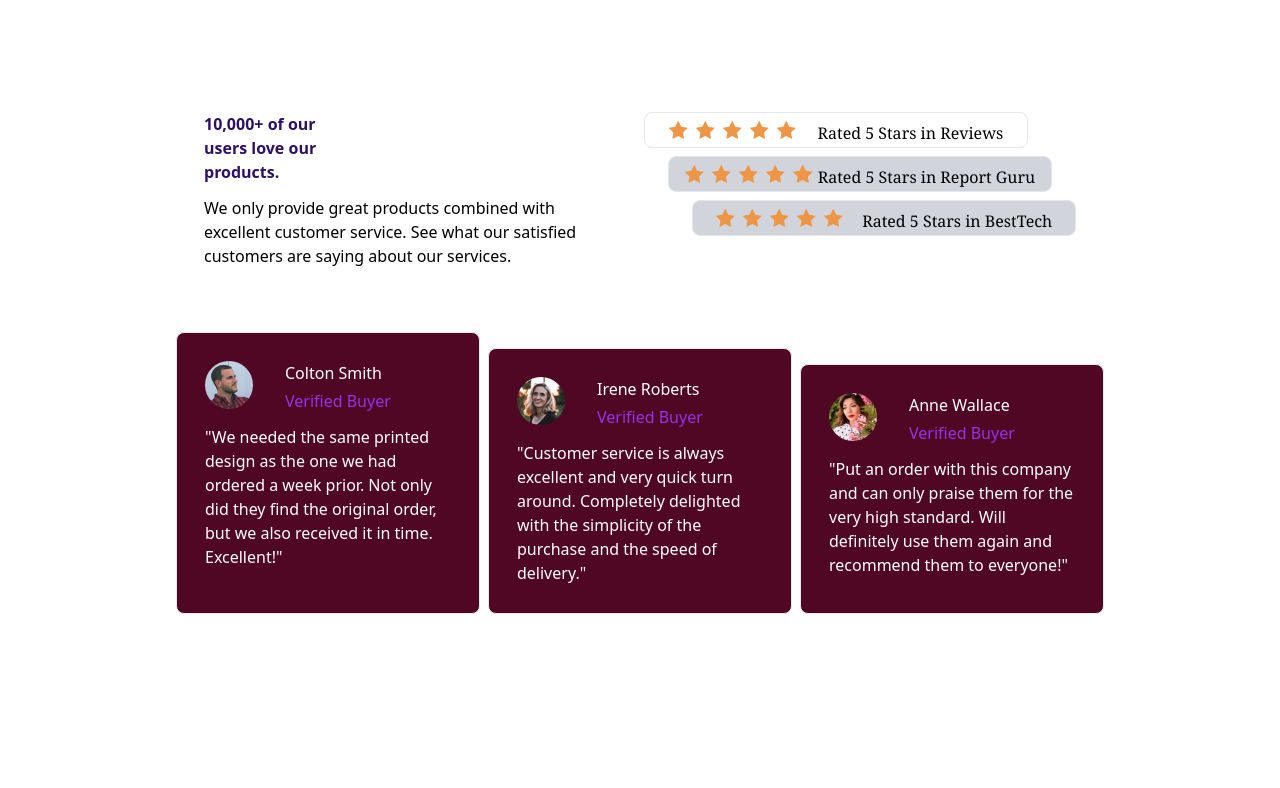
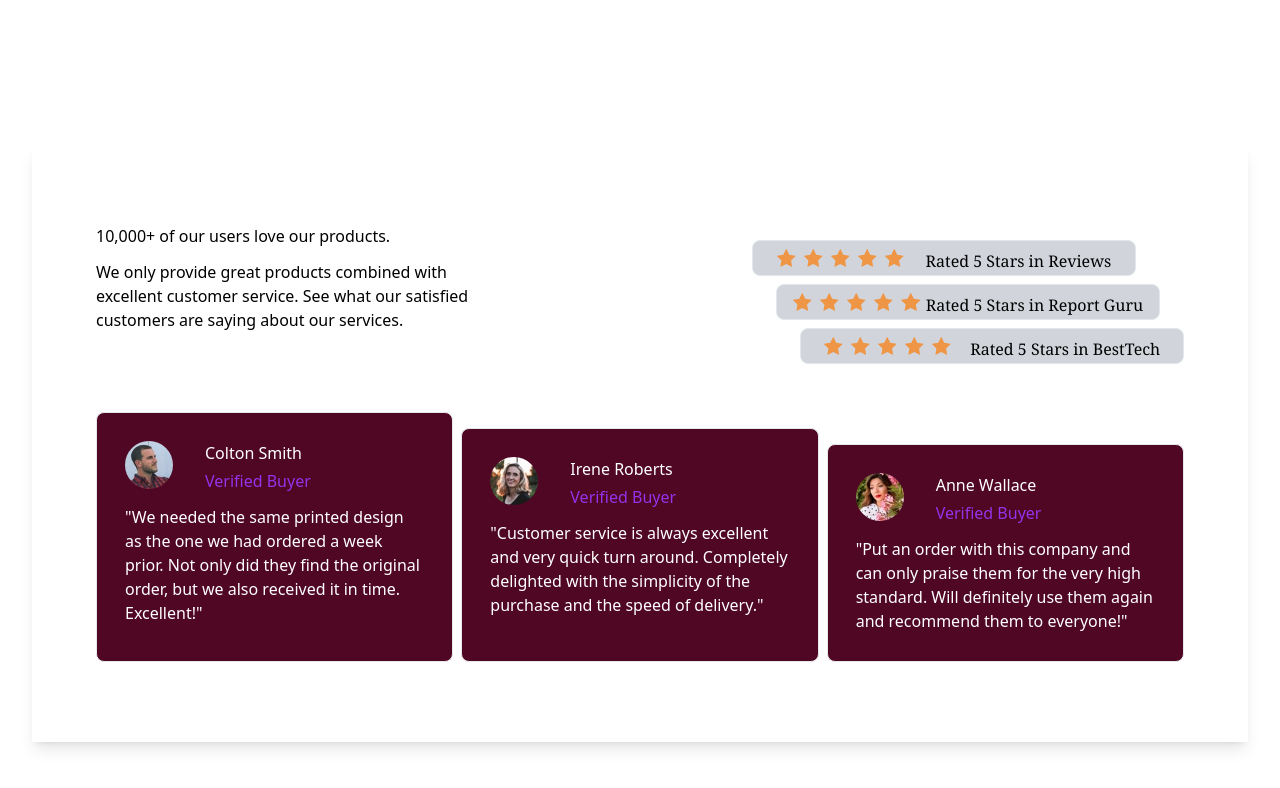
Before and after one commit to Kibet-mutai/Social-proof-fronted-mentor, a website: page index.html in a window 1280 px wide. Drawn offline with nearby package versions, Linux system fonts and the light colour scheme.

Commit message:
desktop design done

```diff
--- a/index.html
+++ b/index.html
@@ -5,6 +5,7 @@
     <meta name="viewport" content="width=device-width, initial-scale=1.0" />
     <!-- displays site properly based on user's device -->
     <script src="https://cdn.tailwindcss.com"></script>
+    <!-- <link rel="stylesheet" href="css/style.css"> -->
     <link
       rel="icon"
       type="image/png"
@@ -13,57 +14,20 @@
     />
 
     <title>Frontend Mentor | Social proof section</title>
-
-    <!-- Feel free to remove these styles or customise in your own stylesheet 👍 -->
-    <style>
-      .attribution {
-        font-size: 11px;
-        text-align: center;
-      }
-      .attribution a {
-        color: hsl(228, 45%, 44%);
-      }
-    </style>
   </head>
 <body>
-    <!-- 10,000+ of our users love our products.
-
-    We only provide great products combined with excellent customer service.
-    See what our satisfied customers are saying about our services.
-
-    Rated 5 Stars in Reviews
-    Rated 5 Stars in Report Guru
-    Rated 5 Stars in BestTech
-
-    Colton Smith
-    Verified Buyer
-    "We needed the same printed design as the one we had ordered a week prior.
-    Not only did they find the original order, but we also received it in time.
-    Excellent!"
-
-    Irene Roberts
-    Verified Buyer
-
-    Anne Wallace
-    Verified Buyer
-    "Put an order with this company and can only praise them for the very high
-    standard. Will definitely use them again and recommend them to everyone!"
-
-    <div class="attribution">
-      Challenge by
-      <a href="https://www.frontendmentor.io?ref=challenge" target="_blank"
-      >Frontend Mentor</a
-      >. Coded by <a href="#">Your Name Here</a>.
-    </div> -->
-<section>
-  <div class="flex justify-around pt-28 pl-44 pr-44">
+  <section class="px-8 py-36">
+    <div class="grid grid-cols-1 bg-white shadow-lg px-16 py-20 sm:flex flex-col">
+      <div class="flex justify-between">
         <div class="flex flex-col gap-y-3">
-      <h1 class="font-extrabold text-violet-950 w-32">10,000+ of our users love our products.</h1>
+          <div class="heading">
+            <h1>10,000+ of our users love our products.</h1>
+          </div>
           <p class="w-96">We only provide great products combined with excellent customer service.
             See what our satisfied customers are saying about our services.</p>
         </div>
-    <div class="flex flex-col gap-y-2">
-      <div class="flex flex-row rounded-lg bg-VeryDarkMagenta border-x border-y justify-around p-2 w-96 h-9">
+        <div class="flex flex-col gap-y-2 mt-4">
+          <div class="flex flex-row rounded-lg bg-gray-300 border-x border-y justify-around p-2 w-96 h-9">
             <div class="flex flex-row gap-x-2">
               <img src="./images/icon-star.svg" class="" alt="rating">
               <img src="./images/icon-star.svg" alt="rating">
@@ -101,7 +65,7 @@
           </div>
         </div>
       </div>
-  <div class="grid grid-cols-3 gap-x-2 pl-44 pr-44 pt-16">
+      <div class="grid grid-cols-3 gap-x-2 mt-12">
         <div class=" bg-pink-950 border-x border-y p-7 rounded-lg w-full h-auto">
           <div class="flex flex-col gap-y-3">
             <div class="flex flex-row gap-x-8">
@@ -165,6 +129,7 @@
           </div>
         </div>
       </div>
+    </div>
   </section>
 
 </body>
--- a/input.css
+++ b/input.css
@@ -1,3 +1,18 @@
 @tailwind base;
 @tailwind components;
 @tailwind utilities;
+
+body {
+    background:  hsl(300, 24%, 96%);
+    background-image: url("../images/bg-pattern-top-desktop.svg");
+    background-repeat: none;
+}
+.heading {
+    font-weight: 700;
+    color: hsl(300, 43%, 22%);
+    font-size: xx-large;
+    width:240px;
+}
+h6 {
+    color:  hsl(300, 43%, 22%);
+}
```
Also changed, not shown: css/main.css. Lines whose indentation alone changed are shown as unchanged.
